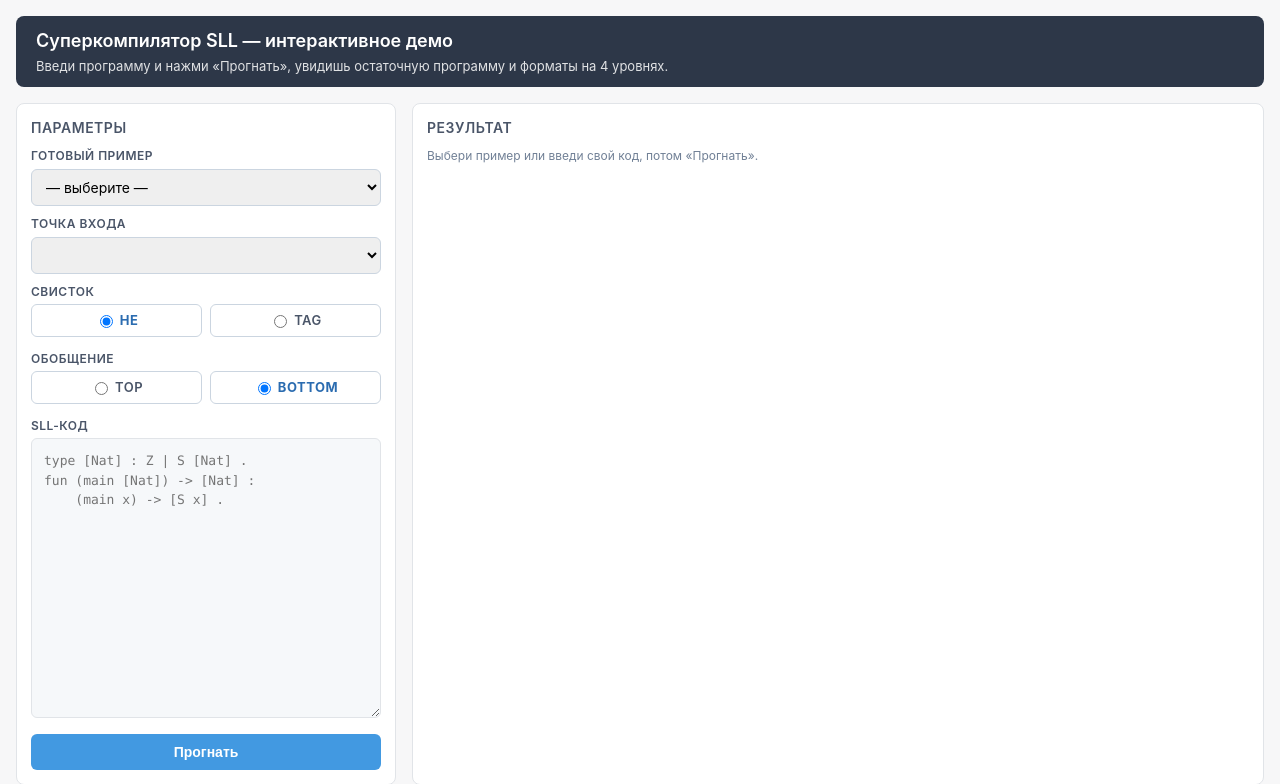
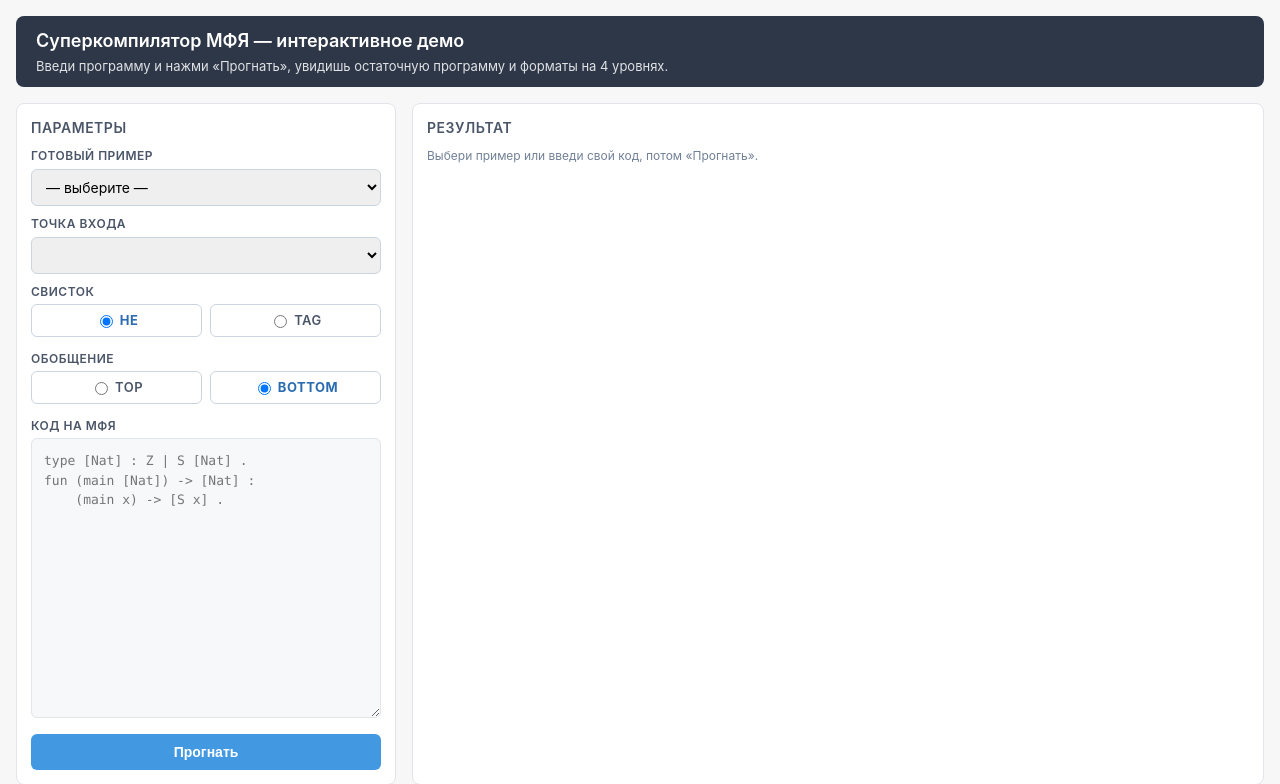
Before and after one commit to makezh/coursework_supercompiler, a Flask app: page / in a window 1280 px wide. Shown: the top 784 px of the page. Run offline with Flask 3, Linux system fonts and the light colour scheme; lists and menus that the app fills with data are empty.

Commit message:
SLL -> МФЯ

```diff
--- a/webdemo/generate.py
+++ b/webdemo/generate.py
@@ -62,7 +62,7 @@ def _build_one(input_path: Path, out_path: Path, entry: str | None,
 
 def main():
     p = argparse.ArgumentParser(
-        description="Сборка HTML-отчёта по SLL-программе (все 4 уровня формата)."
+        description="Сборка HTML-отчёта по программе на МФЯ (все 4 уровня формата)."
     )
     p.add_argument("input", nargs="?", help="Путь к .sll файлу")
     p.add_argument("--entry", help="Имя точки входа (если не указано — автоопределение)")
--- a/webdemo/templates/base.html
+++ b/webdemo/templates/base.html
@@ -2,7 +2,7 @@
 <html lang="ru">
 <head>
 <meta charset="utf-8">
-<title>{% block title %}Суперкомпилятор SLL{% endblock %}</title>
+<title>{% block title %}Суперкомпилятор МФЯ{% endblock %}</title>
 <style>{{ inline_css | safe }}</style>
 </head>
 <body>
--- a/webdemo/templates/index.html
+++ b/webdemo/templates/index.html
@@ -1,8 +1,8 @@
 {% extends "base.html" %}
-{% block title %}Суперкомпилятор SLL — демо{% endblock %}
+{% block title %}Суперкомпилятор МФЯ — демо{% endblock %}
 {% block body %}
 <header>
-    <h1>Суперкомпилятор SLL — интерактивное демо</h1>
+    <h1>Суперкомпилятор МФЯ — интерактивное демо</h1>
     <div class="meta">Введи программу и нажми «Прогнать», увидишь остаточную программу и форматы на 4 уровнях.</div>
 </header>
 
@@ -40,7 +40,7 @@
             </div>
 
             <div class="row">
-                <label for="src">SLL-код</label>
+                <label for="src">Код на МФЯ</label>
                 <textarea class="code" name="src" id="src" placeholder="type [Nat] : Z | S [Nat] .&#10;fun (main [Nat]) -> [Nat] :&#10;    (main x) -> [S x] ."></textarea>
             </div>
 
--- a/webdemo/templates/report.html
+++ b/webdemo/templates/report.html
@@ -1,5 +1,5 @@
 {% extends "base.html" %}
-{% block title %}{{ title }} — суперкомпилятор SLL{% endblock %}
+{% block title %}{{ title }} — суперкомпилятор МФЯ{% endblock %}
 {% block body %}
 <header>
     <h1>{{ title }}</h1>
@@ -12,7 +12,7 @@
 
 <div class="layout">
     <section class="panel">
-        <h2>Исходная программа SLL</h2>
+        <h2>Исходная программа на МФЯ</h2>
         <pre class="code">{{ src }}</pre>
     </section>
 
```
